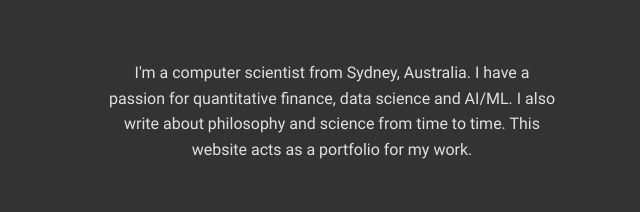
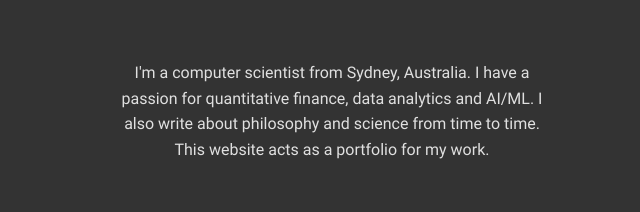
Before and after one commit to mmrakib/mmrakib.github.io, a React (Vite) app: page / in a window 1280 px wide. Shown: the part 315-527 px from the top of the page, without its empty margins (308-948 px from the left). Built offline with nearby package versions, Linux system fonts and the light colour scheme; a web font is replaced by a local one.

Commit message:
Updated about section to use 'data analytics' instead of 'data science'

```diff
--- a/src/components/about/about.jsx
+++ b/src/components/about/about.jsx
@@ -29,7 +29,7 @@ function About() {
         <div className="about-container">
             <p className={`about-text ${visible ? "show" : ""}`}>
                 I'm a computer scientist from Sydney, Australia.
-                I have a passion for quantitative finance, data science and AI/ML.
+                I have a passion for quantitative finance, data analytics and AI/ML.
                 I also write about philosophy and science from time to time.
                 This website acts as a portfolio for my work.
             </p>
```
